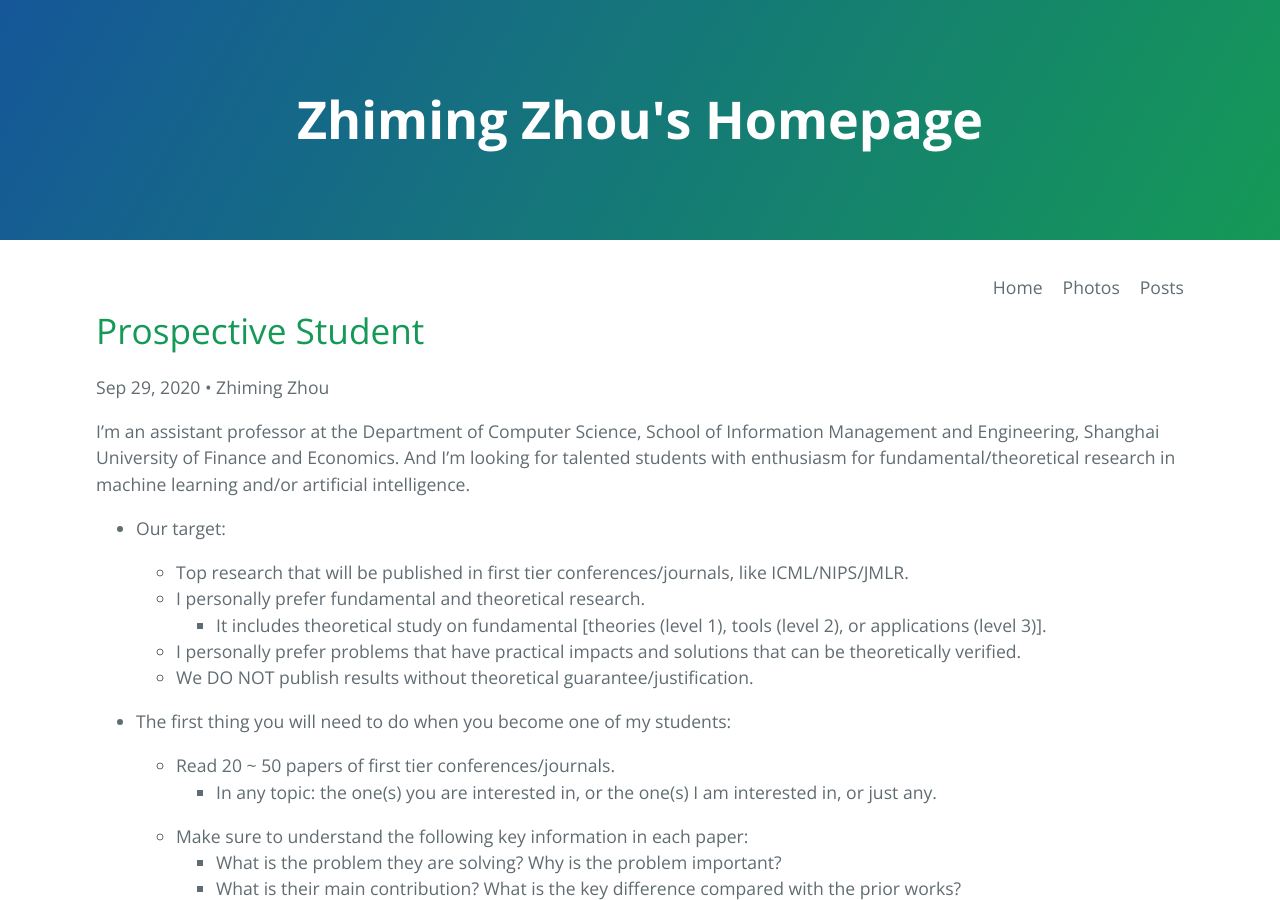
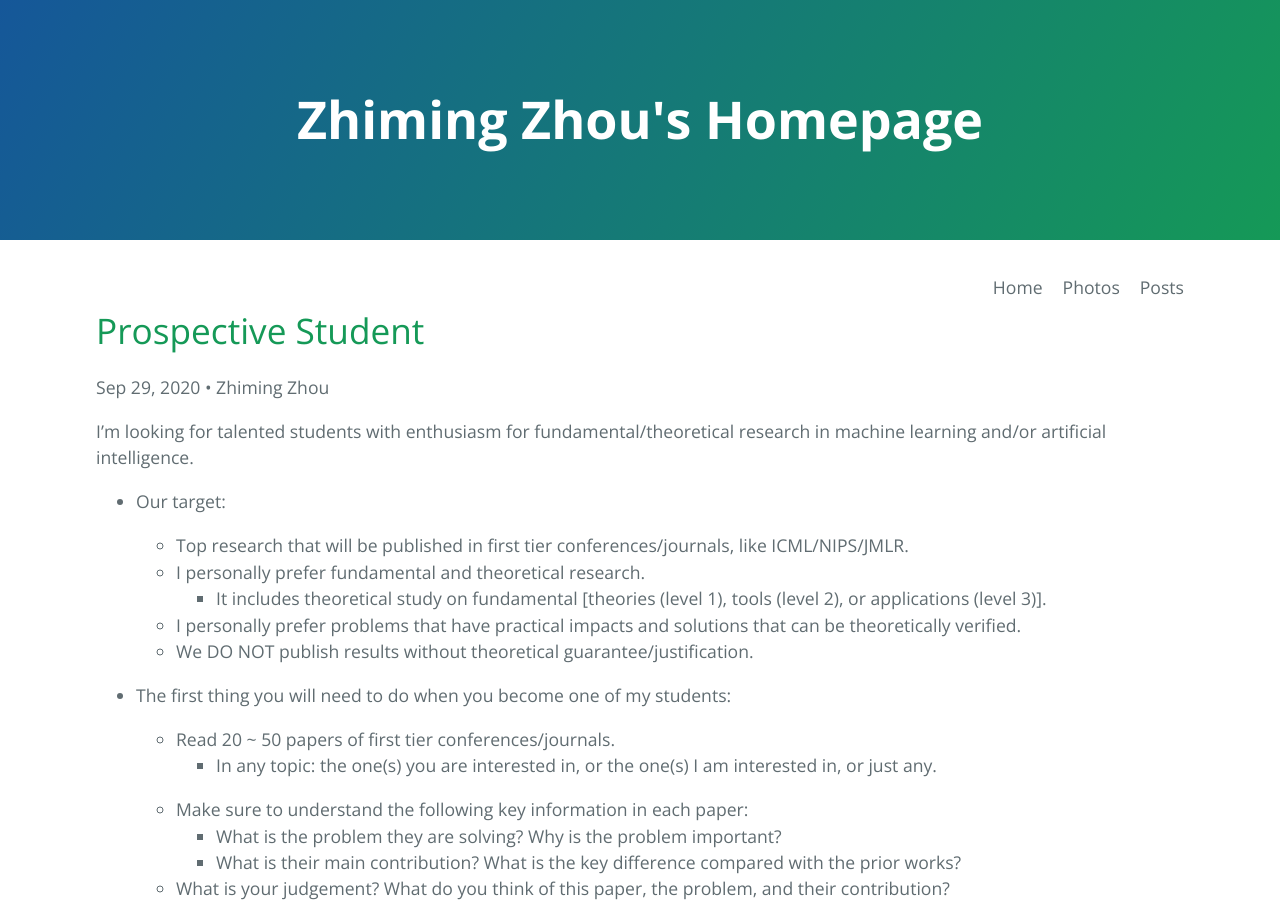
Before and after one commit to ZhimingZhou/zhimingzhou.github.io, a Jekyll site: the page built from _posts/2020-10-11-Perspective-Students.md, in a window 1280 px wide and 900 px high. Built offline with Jekyll 4.4.1, drawn with Linux system fonts in a browser that asks for light colours; comment, search, counter and statistics services are not loaded.

Commit message:
Update 2020-10-11-Perspective-Students.md

```diff
--- a/_posts/2020-10-11-Perspective-Students.md
+++ b/_posts/2020-10-11-Perspective-Students.md
@@ -7,7 +7,7 @@ permalink: /Posts/Prospective-Student/
 top: true
 ---
 
-I’m an assistant professor at the Department of Computer Science, School of Information Management and Engineering, Shanghai University of Finance and Economics. And I’m looking for talented students with enthusiasm for fundamental/theoretical research in machine learning and/or artificial intelligence.
+I’m looking for talented students with enthusiasm for fundamental/theoretical research in machine learning and/or artificial intelligence.
 
 - Our target:
 
```
